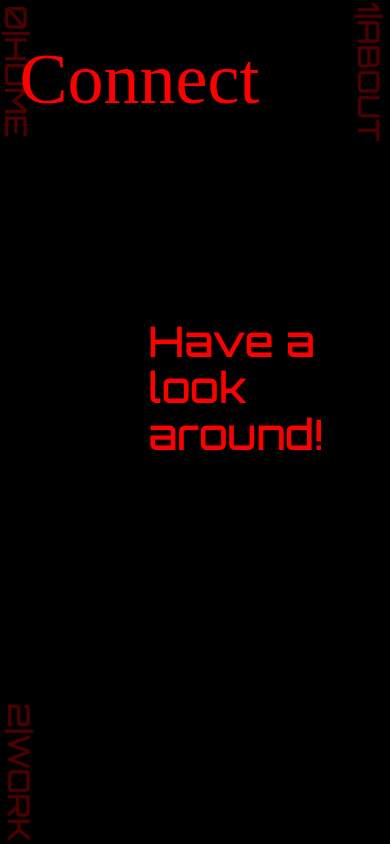
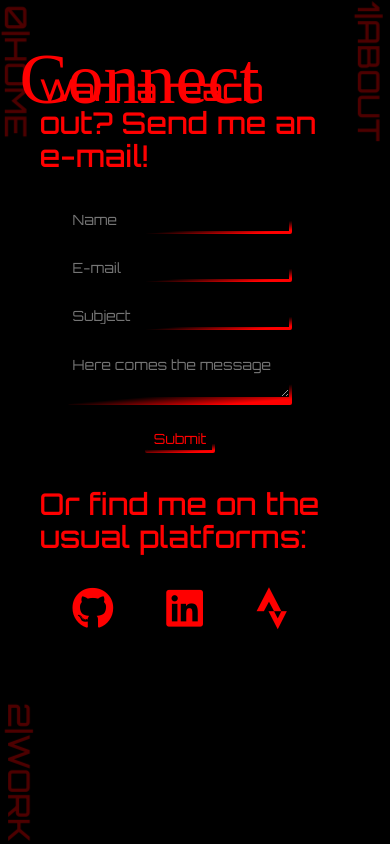
Before and after one commit to prwlr84/abreact, a React app: page /connect in a window 390 px wide. Built offline with nearby package versions, Linux system fonts and the light colour scheme; a web font is replaced by a local one.

Commit message:
connect page done, needs to connect to rails

```diff
--- a/assets/stylesheets/partials/_about.scss
+++ b/assets/stylesheets/partials/_about.scss
@@ -85,14 +85,6 @@ div.about {
     font-size: 20px;
   }
 
-  video {
-    -webkit-animation: fadein 5s; /* Safari, Chrome and Opera > 12.1 */
-     -moz-animation: fadein 5s; /* Firefox < 16 */
-      -ms-animation: fadein 5s; /* Internet Explorer */
-       -o-animation: fadein 5s; /* Opera < 12.1 */
-          animation: fadein 5s;
-  }
-
   div.frame1{
     width: fit-content;
     margin: 20px;
@@ -109,6 +101,11 @@ div.about {
     padding: 0;
   }
 
+  div.frame3{
+    &:hover{
+      transform: scale(1.3);
+      }
+  }
 }
 
   div.frame3{
@@ -123,11 +120,8 @@ div.about {
     overflow: visible;
     position: relative;
     transition: all .35s ease-in-out;
+  }
 
-    &:hover{
-        transform: scale(1.3);
-      }
-  }
  @keyframes fadein {
         from {
             opacity:0;
--- a/assets/stylesheets/partials/_connect.scss
+++ b/assets/stylesheets/partials/_connect.scss
@@ -4,6 +4,10 @@
 
 .fade-in{
   opacity:1
+}
+
+h2.conh2{
+  margin:5% auto;
 }
 
 div.app{
@@ -26,74 +30,94 @@ div.app{
 }
 
 div.connect{
-  margin-top: 3%;
+  margin-top: 5%;
   flex-direction: column;
   font-family: "Orbitron", sans-sherif;
   color: red;
   background-color: transparent;
   overflow: visible;
-  flex-wrap: wrap;
   position: fixed;
   width: 90%;
   align-items: center;
   padding: 20px;
+  display: flex;
+  align-items: center;
 
   div.frame3{
-    margin: 0 auto;
-    width: fit;
-    transition: all .5s ease-in-out;
+    margin: 20px auto;
 
-    h3, p {
-      display: none;
-      transition: all .35s ease-in-out;
+    background: linear-gradient(175deg, rgba(0, 0, 0, 0) 40%, black 72%, red 92%);
+
+    &:hover{
+      background: linear-gradient(175deg, red 8%, black 28%, rgba(0, 0, 0, 0) 60%);
+      transition: none;
     }
-
-    img{
-      max-width: 45vh;
-      -webkit-filter: grayscale(100%); /* Safari 6.0 - 9.0 */
-      filter: grayscale(100%);
-      transition: all .35s ease-in-out;
+    &:focus{
+      outline: none;
     }
   }
 
-  div.col-sm-6:nth-of-type(2){
-    padding-top: 5%;
-    padding-bottom: 5%;
-    height: 75vh;
-    overflow-y: scroll;
-    background-color: transparent;
+  div.col-sm-6{
+    display: flex;
+    flex-direction: column;
   }
 
-  div.col-sm-6:nth-of-type(1){
-    height: 75vh;
-    justify-content: center;
+  div.social {
+    display: flex;
+    flex-direction: column;
 
-    h1{
-      position: absolute;               /* 2 */
-      top: 50%;                         /* 3 */
-      transform: translate(0, -50%);
-      margin-left: 35%;
-      margin-right: 35%;
-      font-size: 5vh;
+    div{
+      display: flex;
+      justify-content: space-evenly;
+
+      .icon {
+        padding: 20px;
+        color: red;
+      }
+      .icon:hover {
+          animation: icon3d 200ms infinite;
+      }
+      @keyframes icon3d {
+        0% {
+          text-shadow: 5px 4px rgba(0,0,0,1), -5px -6px rgba(255,255,255,1);
+        }
+        25% {
+          text-shadow: -5px -6px rgba(0,0,0,1), 5px 4px rgba(255,255,255,1);
+        }
+        50% {
+          text-shadow: 5px -4px rgba(0,0,0,1), -8px 4px rgba(255,255,255,1);
+        }
+        75% {
+          text-shadow: -8px -4px rgba(0,0,0,1), -5px -4px rgba(255,255,255,1);
+        }
+        100% {
+          text-shadow: -5px 0 rgba(0,0,0,1), 5px -4px rgba(255,255,255,1);
+        }
+      }
     }
   }
 
-  div.frame3:hover{
-    position: relative;
-    z-index: 5;
-    transform: scale(1.6);
-    background: rgb(0,0,0);
-    background: linear-gradient(125deg, rgba(0, 0, 0, 0.7) 40%, black 72%, red 92%);
-    img{
-      -webkit-filter: none;
-      filter: none;
-    }
+  form {
+    margin: 0 auto;
+    width: 80%;
 
-    h3, p {
-      display: block;
+    div.frame3:not(div.frame3:last-of-type) {
+      width: 100%;
+      }
+
+    input, textarea{
+      background-color: black;
+      color: red;
+      border: none;
+      width: 100%;
+
+      &:focus{
+        outline: none;
+      }
     }
   }
 }
+
 
 @media only screen and (max-width: 575px) {
   h2.button2 {
@@ -106,15 +130,3 @@ div.connect{
     display: none;
   }
 }
-
-div.frame {
-  transition: all .4s ease-in-out;
-  align-self: center;
-  img {
-    max-width: 100%;
-  }
-
-  h4{
-    text-align: center;
-  }
-}
--- a/index.html
+++ b/index.html
@@ -3,6 +3,7 @@
   <head>
     <meta charset="UTF-8">
     <link rel="stylesheet" href="https://maxcdn.bootstrapcdn.com/bootstrap/3.3.7/css/bootstrap.min.css">
+    <link rel="stylesheet" href="https://cdnjs.cloudflare.com/ajax/libs/font-awesome/5.15.3/css/all.min.css">
     <title>Redux boilerplate</title>
     <meta name="viewport" content="width=device-width, initial-scale=1.0">
   </head>
--- a/package.json
+++ b/package.json
@@ -20,6 +20,7 @@
     "webpack-dev-server": "^2.8.1"
   },
   "dependencies": {
+    "@fortawesome/fontawesome-free": "^5.15.3",
     "history": "^4.7.2",
     "react": "16.0.0",
     "react-dom": "16.0.0",
--- a/src/components/connect.jsx
+++ b/src/components/connect.jsx
@@ -99,7 +99,22 @@ class Connect extends Component {
           <h1 className="title">Connect</h1>
           <div className="connect row">
             <div className="col-sm-6">
-              <h1>Have a look around!</h1>
+              <h2 className="conh2">Wanna reach out? Send me an e-mail!</h2>
+              <form action="">
+                <div className="frame3"><input type="text" placeholder="Name"/></div>
+                <div className="frame3"><input type="email" placeholder="E-mail"/></div>
+                <div className="frame3"><input type="text" placeholder="Subject"/></div>
+                <div className="frame3"><textarea placeholder="Here comes the message"/></div>
+                <div className="frame3"><input type="submit"/></div>
+              </form>
+              <div className="social">
+                <h2 className="conh2">Or find me on the usual platforms:</h2>
+                <div>
+                  <i className="fab fa-github fa-3x icon"></i>
+                  <i className="fab fa-linkedin fa-3x icon"></i>
+                  <i className="fab fa-strava fa-3x icon"></i>
+                </div>
+              </div>
             </div>
           </div>
           <h2 className='button0'>0</h2>
```
Also changed, not shown: 1 other file (tests, documents, lock files or other folders).
